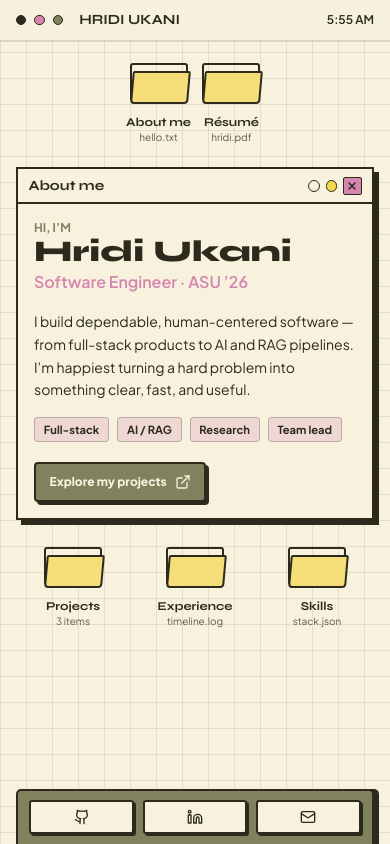
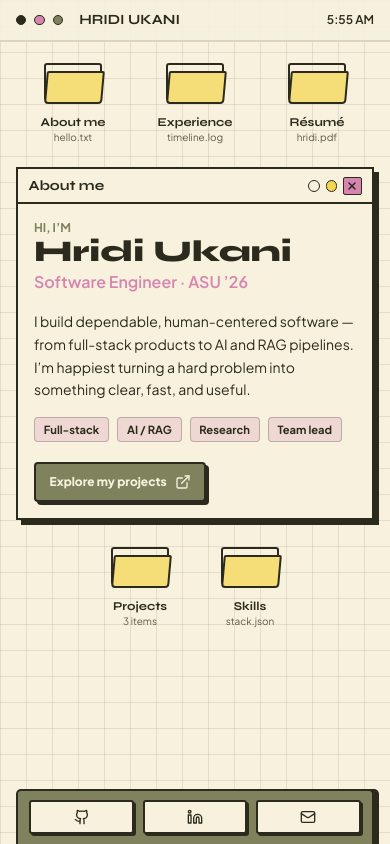
Before and after one commit to hridiukani/portfolio, a Next.js app: page / in a window 390 px wide. Built offline with nearby package versions, Linux system fonts and the light colour scheme.

Commit message:
folder change

```diff
--- a/app/globals.css
+++ b/app/globals.css
@@ -320,8 +320,8 @@
   .desktop-shell { overflow: auto; }
   .desktop-canvas { display: flex; min-height: calc(100dvh - 88px); flex-direction: column; padding: 1rem 1rem 6.5rem; }
   .desktop-shortcuts { position: static; display: grid; gap: 1.25rem .5rem; }
-  .desktop-shortcuts-top { order: 1; grid-template-columns: repeat(2, minmax(0, 1fr)); max-width: 260px; margin: 0 auto 1.4rem; }
-  .desktop-shortcuts-bottom { order: 3; grid-template-columns: repeat(3, minmax(0, 1fr)); margin-top: 1.4rem; }
+  .desktop-shortcuts-top { order: 1; grid-template-columns: repeat(3, minmax(0, 1fr)); margin-bottom: 1.4rem; }
+  .desktop-shortcuts-bottom { order: 3; grid-template-columns: repeat(2, minmax(0, 1fr)); gap: 1.25rem 3rem; max-width: 260px; margin: 1.4rem auto 0; }
   .desktop-icon { position: static; width: auto; }
   .desktop-only-window { display: none; }
   .active-window { position: relative; left: auto; top: auto; order: 2; width: 100%; transform: none; animation: icon-rise .28s ease both; }
@@ -334,7 +334,7 @@
 }
 
 @media (max-width: 380px) {
-  .desktop-shortcuts-bottom { grid-template-columns: repeat(2, minmax(0, 1fr)); }
+  .desktop-shortcuts-top { grid-template-columns: repeat(2, minmax(0, 1fr)); }
   .system-bar { padding-inline: .65rem; }
 }
 
--- a/app/page.tsx
+++ b/app/page.tsx
@@ -48,7 +48,7 @@ const desktopPositions = [
 
 // Mobile only: these folders render above the open window; the rest render below it.
 // Desktop positioning is unaffected since icons are placed via desktopPositions above, not DOM order.
-const mobileTopIds = new Set<WindowId>(["about", "resume"]);
+const mobileTopIds = new Set<WindowId>(["about", "experience", "resume"]);
 
 const skills = [
   ["Languages", "JavaScript, TypeScript, Java, Python, C/C++, SQL, Go"],
```
